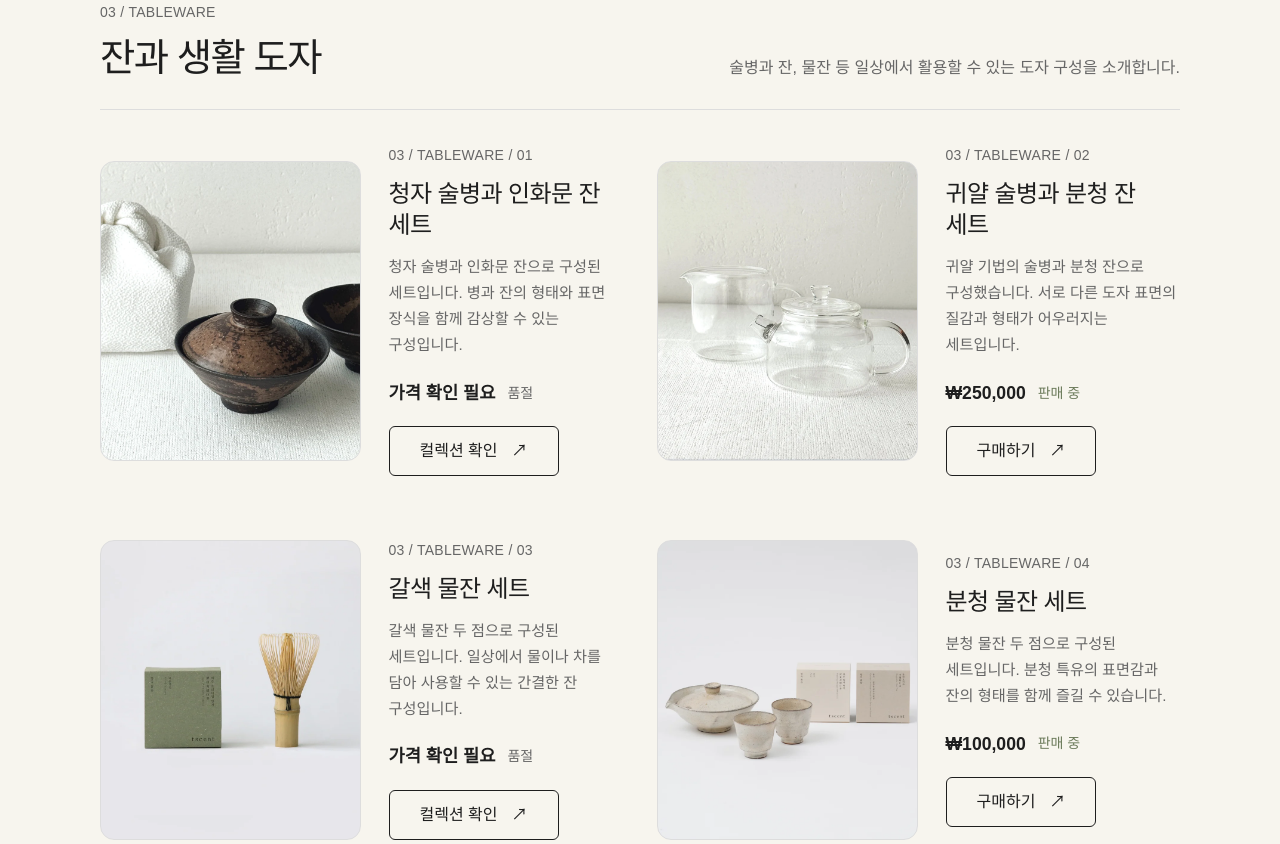
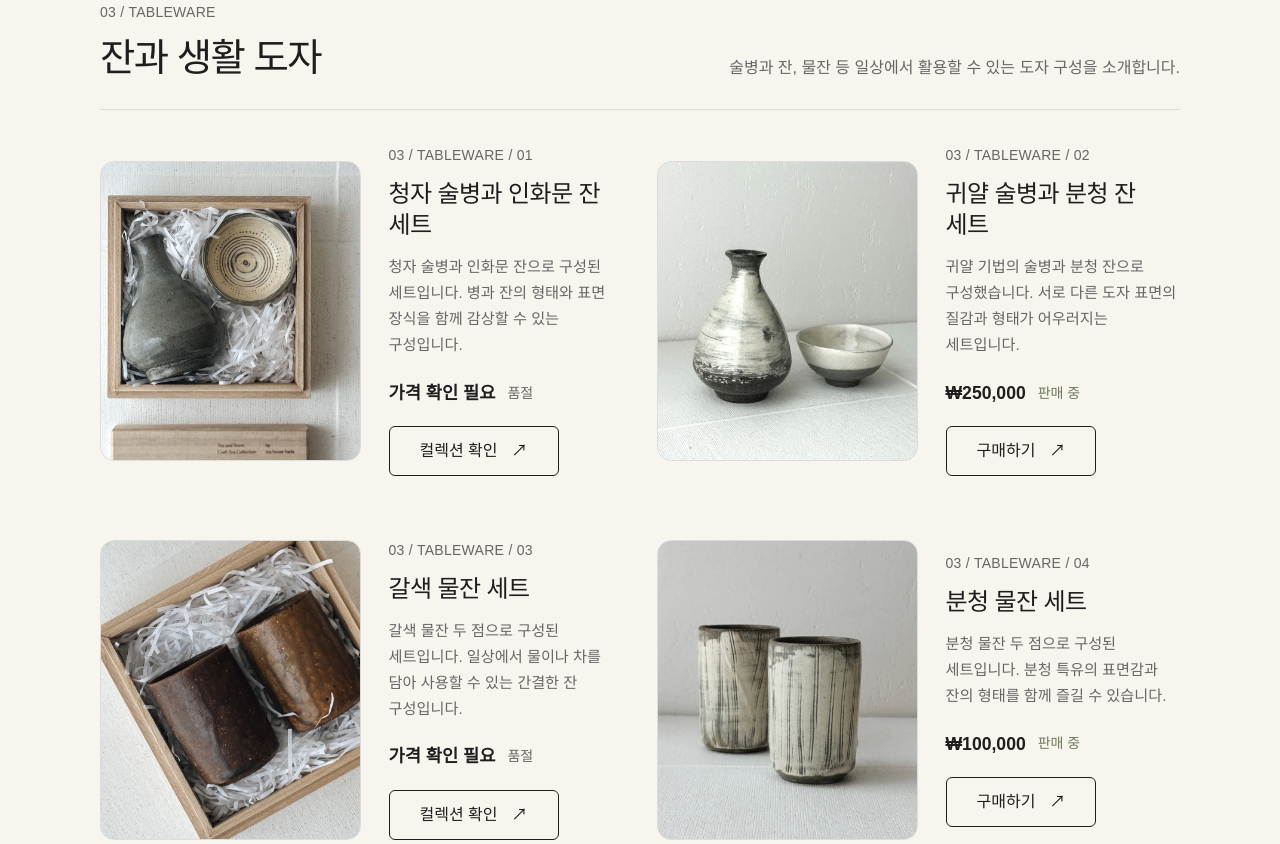
Before and after one commit to coolty81/firstClass, a plain HTML site: page tscent/gift.html in a window 1280 px wide. Shown: the part 4271-5115 px from the top of the page. Drawn offline with Linux system fonts and the light colour scheme; a web font is replaced by a local one.

Commit message:
Update gift.css

```diff
--- a/tscent/css/gift.css
+++ b/tscent/css/gift.css
@@ -39,6 +39,10 @@ nav+.gift-group .gift-product:nth-child(5) .gift-product-image { background-imag
 .gift-group+.gift-group .gift-product:nth-child(6) .gift-product-image { background-image:url("../img/gift/tscent_300dpi_226.webp"); }
 .gift-group+.gift-group .gift-product:nth-child(7) .gift-product-image { background-image:url("../img/gift/tscent_300dpi_227.webp"); }
 .gift-group+.gift-group .gift-product:nth-child(8) .gift-product-image { background-image:url("../img/gift/tscent_300dpi_230.webp"); }
+.gift-group+.gift-group+.gift-group .gift-product:nth-child(1) .gift-product-image { background-image:url("../img/gift/14a7e665ed15df537cddff7dc0bc3047.webp"); }
+.gift-group+.gift-group+.gift-group .gift-product:nth-child(2) .gift-product-image { background-image:url("../img/gift/804a825e064ded518b36283a03619359.webp"); }
+.gift-group+.gift-group+.gift-group .gift-product:nth-child(3) .gift-product-image { background-image:url("../img/gift/c5a8fdb326bf8bee1047a731c23eccc8.webp"); }
+.gift-group+.gift-group+.gift-group .gift-product:nth-child(4) .gift-product-image { background-image:url("../img/gift/7f115994263a9dfca430f705a6e7402e.webp"); }
 .gift-product { display:grid; grid-template-columns:minmax(0,1fr) minmax(0,.9fr); align-items:center; gap:28px; min-width:0; }
 .gift-product-image { width:100%; min-height:300px; aspect-ratio:4 / 4.5; margin:0; background:var(--surface-default); }
 .gift-product-copy { display:flex; min-width:0; flex-direction:column; align-items:flex-start; }
```
